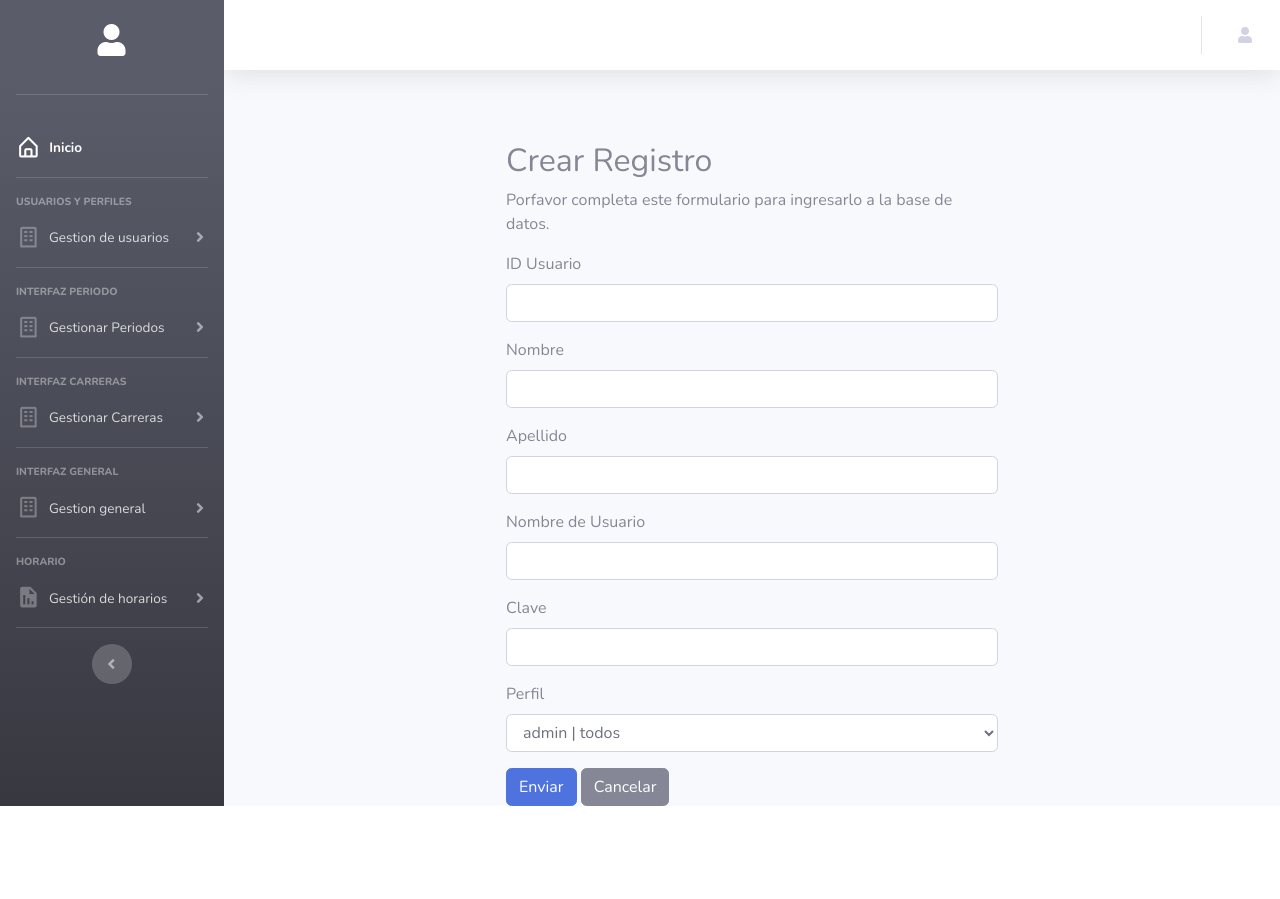
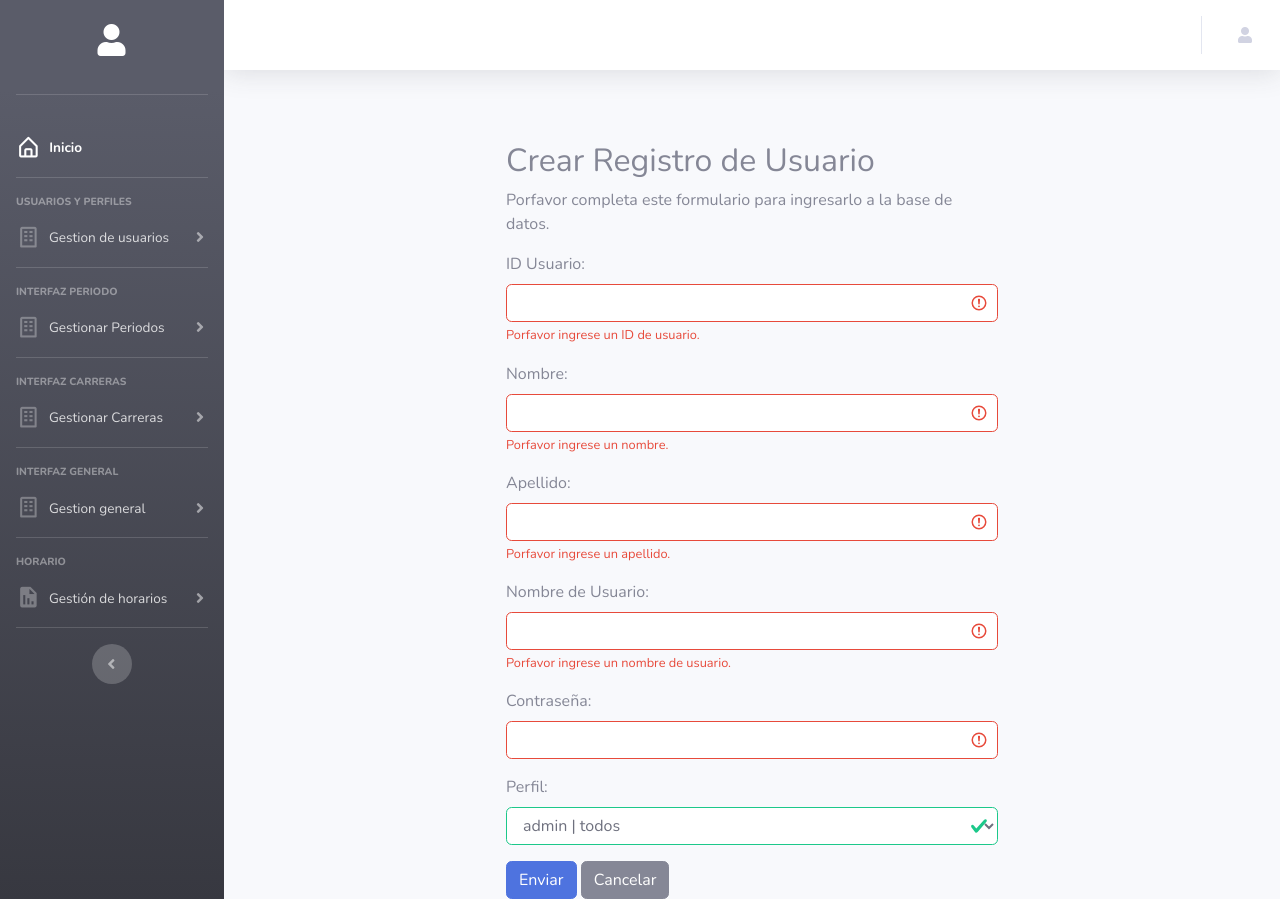
Before and after one commit to SDDrouet/GrupoWeb, a PHP site: page /php/usuarios-create.php in a window 1280 px wide. Before the commit the page ends 806 px from the top, so only its background shows below. Run offline with PHP 8.4, Linux system fonts and the light colour scheme; data comes from the database, SQL or seed files in the repository.

Commit message:
Agrego algunos cambios en usuario-index, usuario-create, periodo-delete, periodo-create y tablas en general

```diff
--- a/ProyectoU3_Horarios/Codigo/php/aulas-index.php
+++ b/ProyectoU3_Horarios/Codigo/php/aulas-index.php
@@ -113,6 +113,9 @@
                         $number_of_results = mysqli_num_rows($result_count);
                         echo " " . $number_of_results . " Resultado - Página " . $pageno . " de " . $total_pages;
 
+                        echo "<div class='card shadow mb-4 p-1'>";
+                        echo "<div class='card-body'>";
+                        echo "<div class='table-responsive'>";
                         echo "<table class='table table-bordered table-striped'>";
                         echo "<thead>";
                         echo "<tr>";
@@ -140,6 +143,9 @@
                         }
                         echo "</tbody>";
                         echo "</table>";
+                        echo "</div>";
+                        echo "</div>";
+                        echo "</div>";
                         ?>
                         <ul class="pagination" align-right>
                             <?php
--- a/ProyectoU3_Horarios/Codigo/php/carreras-index.php
+++ b/ProyectoU3_Horarios/Codigo/php/carreras-index.php
@@ -113,6 +113,9 @@
                         $number_of_results = mysqli_num_rows($result_count);
                         echo " " . $number_of_results . " Resultado - Página " . $pageno . " de " . $total_pages;
 
+                        echo "<div class='card shadow mb-4 p-1'>";
+                        echo "<div class='card-body'>";
+                        echo "<div class='table-responsive'>";
                         echo "<table class='table table-bordered table-striped'>";
                         echo "<thead>";
                         echo "<tr>";
@@ -136,6 +139,9 @@
                         }
                         echo "</tbody>";
                         echo "</table>";
+                        echo "</div>";
+                        echo "</div>";
+                        echo "</div>";
                         ?>
                         <ul class="pagination" align-right>
                             <?php
--- a/ProyectoU3_Horarios/Codigo/php/carreras_cursos-index.php
+++ b/ProyectoU3_Horarios/Codigo/php/carreras_cursos-index.php
@@ -148,6 +148,9 @@
                         $number_of_results = mysqli_num_rows($result_count);
                         echo " " . $number_of_results . " Resultado - Página " . $pageno . " de " . $total_pages;
 
+                        echo "<div class='card shadow mb-4 p-1'>";
+                        echo "<div class='card-body'>";
+                        echo "<div class='table-responsive'>";
                         echo "<table class='table table-bordered table-striped'>";
                         echo "<thead>";
                         echo "<tr>";
@@ -173,6 +176,9 @@
                         }
                         echo "</tbody>";
                         echo "</table>";
+                        echo "</div>";
+                        echo "</div>";
+                        echo "</div>";
                         ?>
                         <ul class="pagination" align-right>
                             <?php
--- a/ProyectoU3_Horarios/Codigo/php/cursos-index.php
+++ b/ProyectoU3_Horarios/Codigo/php/cursos-index.php
@@ -172,6 +172,9 @@
                         $number_of_results = mysqli_num_rows($result_count);
                         echo " " . $number_of_results . " Resultado - Página " . $pageno . " de " . $total_pages;
 
+                        echo "<div class='card shadow mb-4 p-1'>";
+                        echo "<div class='card-body'>";
+                        echo "<div class='table-responsive'>";
                         echo "<table class='table table-bordered table-striped'>";
                         echo "<thead>";
                         echo "<tr>";
@@ -205,6 +208,9 @@
                         }
                         echo "</tbody>";
                         echo "</table>";
+                        echo "</div>";
+                        echo "</div>";
+                        echo "</div>";
                         ?>
                         <ul class="pagination" align-right>
                             <?php
--- a/ProyectoU3_Horarios/Codigo/php/docentes-index.php
+++ b/ProyectoU3_Horarios/Codigo/php/docentes-index.php
@@ -112,6 +112,9 @@
                         $number_of_results = mysqli_num_rows($result_count);
                         echo " " . $number_of_results . " Resultado - Página " . $pageno . " de " . $total_pages;
 
+                        echo "<div class='card shadow mb-4 p-1'>";
+                        echo "<div class='card-body'>";
+                        echo "<div class='table-responsive'>";
                         echo "<table class='table table-bordered table-striped'>";
                         echo "<thead>";
                         echo "<tr>";
@@ -153,6 +156,9 @@
                         }
                         echo "</tbody>";
                         echo "</table>";
+                        echo "</div>";
+                        echo "</div>";
+                        echo "</div>";
                         ?>
                         <ul class="pagination" align-right>
                             <?php
--- a/ProyectoU3_Horarios/Codigo/php/horarios-index.php
+++ b/ProyectoU3_Horarios/Codigo/php/horarios-index.php
@@ -113,6 +113,9 @@
                         $number_of_results = mysqli_num_rows($result_count);
                         echo " " . $number_of_results . " Resultado - Página " . $pageno . " de " . $total_pages;
 
+                        echo "<div class='card shadow mb-4 p-1'>";
+                        echo "<div class='card-body'>";
+                        echo "<div class='table-responsive'>";
                         echo "<table class='table table-bordered table-striped'>";
                         echo "<thead>";
                         echo "<tr>";
@@ -140,6 +143,9 @@
                         }
                         echo "</tbody>";
                         echo "</table>";
+                        echo "</div>";
+                        echo "</div>";
+                        echo "</div>";
                         ?>
                         <ul class="pagination" align-right>
                             <?php
--- a/ProyectoU3_Horarios/Codigo/php/horarios_aulas-index.php
+++ b/ProyectoU3_Horarios/Codigo/php/horarios_aulas-index.php
@@ -113,6 +113,9 @@
                         $number_of_results = mysqli_num_rows($result_count);
                         echo " " . $number_of_results . " Resultado - Página " . $pageno . " de " . $total_pages;
 
+                        echo "<div class='card shadow mb-4 p-1'>";
+                        echo "<div class='card-body'>";
+                        echo "<div class='table-responsive'>";
                         echo "<table class='table table-bordered table-striped'>";
                         echo "<thead>";
                         echo "<tr>";
@@ -140,6 +143,9 @@
                         }
                         echo "</tbody>";
                         echo "</table>";
+                        echo "</div>";
+                        echo "</div>";
+                        echo "</div>";
                         ?>
                         <ul class="pagination" align-right>
                             <?php
--- a/ProyectoU3_Horarios/Codigo/php/materias-index.php
+++ b/ProyectoU3_Horarios/Codigo/php/materias-index.php
@@ -113,6 +113,9 @@
                         $number_of_results = mysqli_num_rows($result_count);
                         echo " " . $number_of_results . " Resultado - Página " . $pageno . " de " . $total_pages;
 
+                        echo "<div class='card shadow mb-4 p-1'>";
+                        echo "<div class='card-body'>";
+                        echo "<div class='table-responsive'>";
                         echo "<table class='table table-bordered table-striped'>";
                         echo "<thead>";
                         echo "<tr>";
@@ -140,6 +143,9 @@
                         }
                         echo "</tbody>";
                         echo "</table>";
+                        echo "</div>";
+                        echo "</div>";
+                        echo "</div>";
                         ?>
                         <ul class="pagination" align-right>
                             <?php
--- a/ProyectoU3_Horarios/Codigo/php/perfiles-index.php
+++ b/ProyectoU3_Horarios/Codigo/php/perfiles-index.php
@@ -112,6 +112,9 @@
                         $number_of_results = mysqli_num_rows($result_count);
                         echo " " . $number_of_results . " Resultado - Página " . $pageno . " de " . $total_pages;
 
+                        echo "<div class='card shadow mb-4 p-1'>";
+                        echo "<div class='card-body'>";
+                        echo "<div class='table-responsive'>";
                         echo "<table class='table table-bordered table-striped'>";
                         echo "<thead>";
                         echo "<tr>";
@@ -137,6 +140,9 @@
                         }
                         echo "</tbody>";
                         echo "</table>";
+                        echo "</div>";
+                        echo "</div>";
+                        echo "</div>";
                         ?>
                         <ul class="pagination" align-right>
                             <?php
--- a/ProyectoU3_Horarios/Codigo/php/periodos-create.php
+++ b/ProyectoU3_Horarios/Codigo/php/periodos-create.php
@@ -95,7 +95,7 @@
         <div class="row">
             <div class="col-md-6 mx-auto">
                 <div class="page-header">
-                    <h2>Crear Registro</h2>
+                    <h2>Crear Registro de Periodo</h2>
                 </div>
                 <p>Porfavor completa este formulario para ingresarlo a la base de datos.</p>
                 <form action="<?php echo htmlspecialchars($_SERVER["PHP_SELF"]); ?>" method="post">
--- a/ProyectoU3_Horarios/Codigo/php/usuarios-create.php
+++ b/ProyectoU3_Horarios/Codigo/php/usuarios-create.php
@@ -10,14 +10,6 @@ $apellido = "";
 $usuario = "";
 $clave = "";
 $id_perfil = "";
-
-$id_usuario_err = "";
-$nombre_err = "";
-$apellido_err = "";
-$usuario_err = "";
-$clave_err = "";
-$id_perfil_err = "";
-
 
 // Processing form data when form is submitted
 if ($_SERVER["REQUEST_METHOD"] == "POST") {
@@ -69,54 +61,49 @@ if ($_SERVER["REQUEST_METHOD"] == "POST") {
         <div class="row">
             <div class="col-md-6 mx-auto">
                 <div class="page-header">
-                    <h2>Crear Registro</h2>
+                    <h2>Crear Registro de Usuario</h2>
                 </div>
                 <p>Porfavor completa este formulario para ingresarlo a la base de datos.</p>
-                <form action="<?php echo htmlspecialchars($_SERVER["PHP_SELF"]); ?>" method="post">
+                <form action="<?php echo htmlspecialchars($_SERVER["PHP_SELF"]); ?>" method="post" class="was-validated">
+                    <div class="form-group">
+                        <label>ID Usuario:</label>
+                        <input type="text" name="id_usuario" maxlength="20" class="form-control"
+                            value="<?php echo $id_usuario; ?>" required>
+                        <div class="valid-feedback"></div>
+                        <div class="invalid-feedback">Porfavor ingrese un ID de usuario.</div>
+                    </div>
+                    <div class="form-group">
+                        <label>Nombre:</label>
+                        <input type="text" name="nombre" maxlength="45" class="form-control"
+                            value="<?php echo $nombre; ?>" required>
+                        <div class="valid-feedback"></div>
+                        <div class="invalid-feedback">Porfavor ingrese un nombre.</div>
+                    </div>
+                    <div class="form-group">
+                        <label>Apellido:</label>
+                        <input type="text" name="apellido" maxlength="45" class="form-control"
+                            value="<?php echo $apellido; ?>" required>
+                        <div class="valid-feedback"></div>
+                        <div class="invalid-feedback">Porfavor ingrese un apellido.</div>
+                    </div>
+                    <div class="form-group">
+                        <label>Nombre de Usuario:</label>
+                        <input type="text" name="usuario" maxlength="45" class="form-control"
+                            value="<?php echo $usuario; ?>" required>
+                        <div class="valid-feedback"></div>
+                        <div class="invalid-feedback">Porfavor ingrese un nombre de usuario.</div>
+                    </div>
+                    <div class="form-group">
+                        <label>Contraseña:</label>
+                        <input type="text" name="clave" maxlength="45" class="form-control"
+                            value="<?php echo $clave; ?>" required>
+                        <div class="valid-feedback"></div>
+                        <div class="invalid-feedback"></div>
+                    </div>
 
                     <div class="form-group">
-                        <label>ID Usuario</label>
-                        <input type="text" name="id_usuario" maxlength="20" class="form-control"
-                            value="<?php echo $id_usuario; ?>">
-                        <span class="form-text">
-                            <?php echo $id_usuario_err; ?>
-                        </span>
-                    </div>
-                    <div class="form-group">
-                        <label>Nombre</label>
-                        <input type="text" name="nombre" maxlength="45" class="form-control"
-                            value="<?php echo $nombre; ?>">
-                        <span class="form-text">
-                            <?php echo $nombre_err; ?>
-                        </span>
-                    </div>
-                    <div class="form-group">
-                        <label>Apellido</label>
-                        <input type="text" name="apellido" maxlength="45" class="form-control"
-                            value="<?php echo $apellido; ?>">
-                        <span class="form-text">
-                            <?php echo $apellido_err; ?>
-                        </span>
-                    </div>
-                    <div class="form-group">
-                        <label>Nombre de Usuario</label>
-                        <input type="text" name="usuario" maxlength="45" class="form-control"
-                            value="<?php echo $usuario; ?>">
-                        <span class="form-text">
-                            <?php echo $usuario_err; ?>
-                        </span>
-                    </div>
-                    <div class="form-group">
-                        <label>Clave</label>
-                        <input type="text" name="clave" maxlength="45" class="form-control"
-                            value="<?php echo $clave; ?>">
-                        <span class="form-text">
-                            <?php echo $clave_err; ?>
-                        </span>
-                    </div>
-                    <div class="form-group">
-                        <label>Perfil</label>
-                        <select class="form-control" id="id_perfil" name="id_perfil">
+                        <label>Perfil:</label>
+                        <select class="form-control" id="id_perfil" name="id_perfil" required>
                             <?php
                             $sql = "SELECT *,id_perfil FROM perfiles";
                             $result = mysqli_query($link, $sql);
@@ -132,9 +119,8 @@ if ($_SERVER["REQUEST_METHOD"] == "POST") {
                             }
                             ?>
                         </select>
-                        <span class="form-text">
-                            <?php echo $id_perfil_err; ?>
-                        </span>
+                        <div class="valid-feedback"></div>
+                        <div class="invalid-feedback">Porfavor seleccione un perfil.</div>
                     </div>
 
                     <input type="submit" class="btn btn-primary" value="Enviar">
@@ -144,4 +130,5 @@ if ($_SERVER["REQUEST_METHOD"] == "POST") {
         </div>
     </div>
 </section>
+
 <?php include('footer.php'); ?>
```
Also changed, not shown: ProyectoU3_Horarios/Codigo/php/periodos-index.php (+24 -16 lines), ProyectoU3_Horarios/Codigo/php/periodos_docentes-index.php (+6 -1 lines), ProyectoU3_Horarios/Codigo/php/periodos_horarios-index.php (+23 -15 lines), ProyectoU3_Horarios/Codigo/php/usuarios-index.php (+22 -20 lines).
